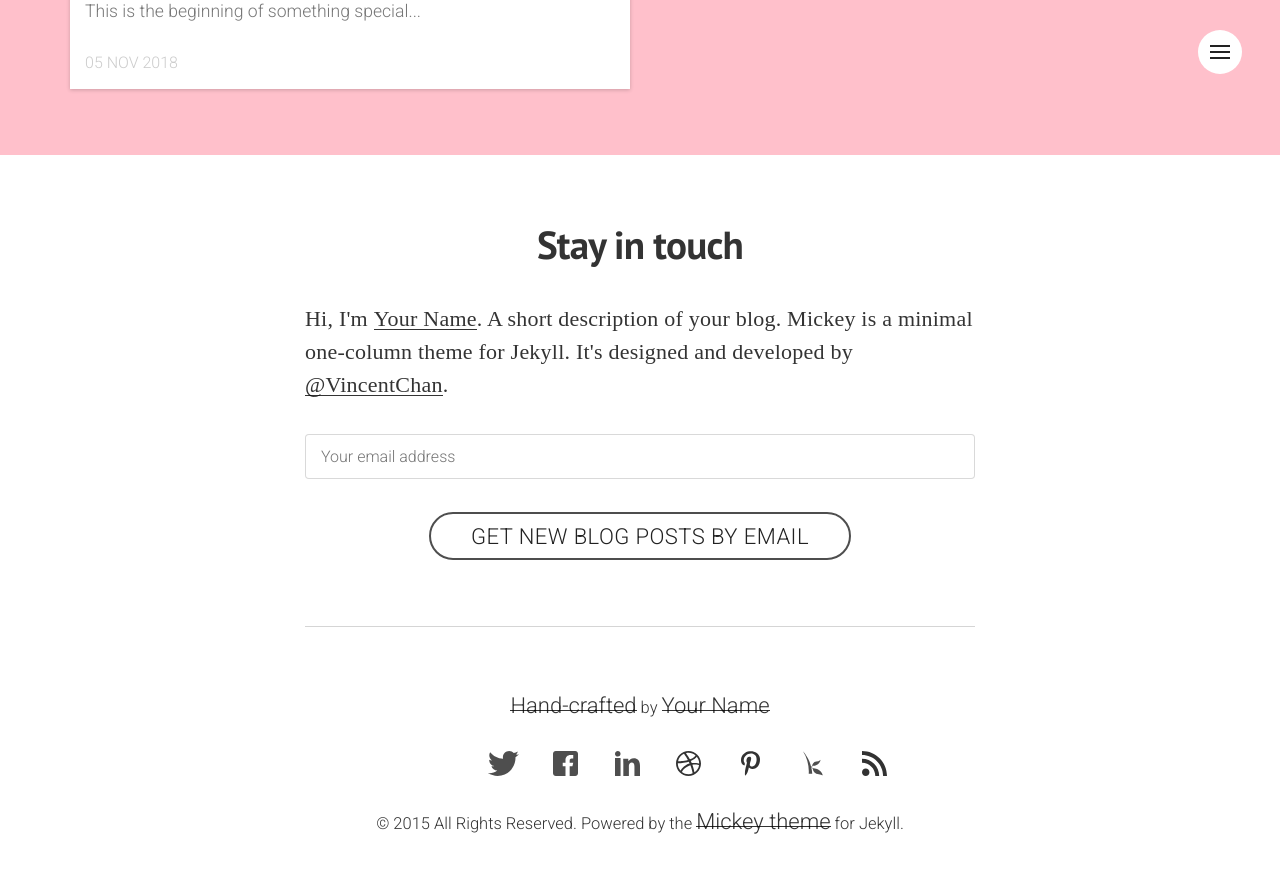
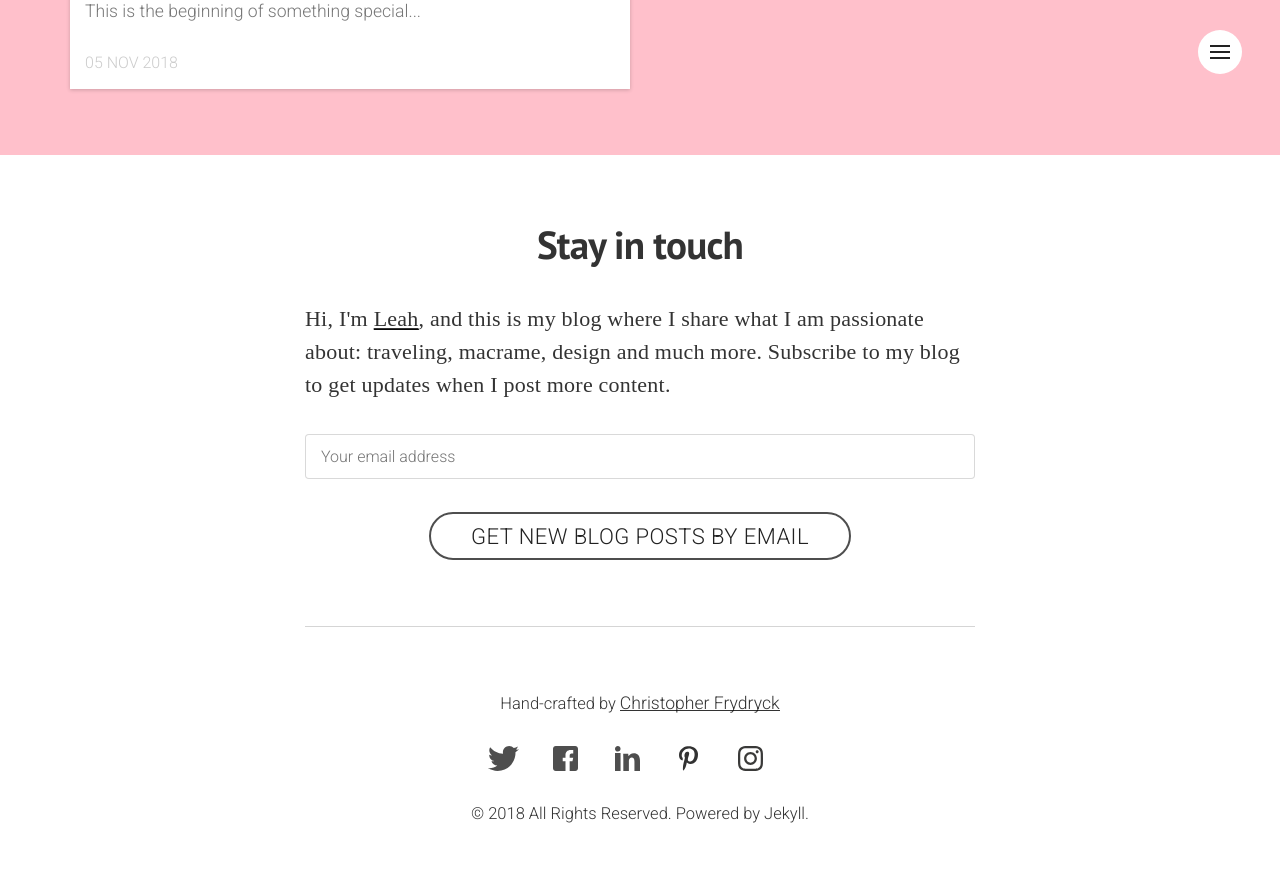
Before and after one commit to TanglesAndTwists/TanglesAndTwists.github.io, a Jekyll site: the page built from index.html, in a window 1280 px wide and 900 px high, scrolled down 1162 px. Shown: the top 873 px of the window. Built offline with Jekyll 4.4.1, drawn with Linux system fonts in a browser that asks for light colours; nearby versions of some CDN libraries; some web fonts are replaced.

Commit message:
Update Modals

```diff
--- a/_includes/footer.html
+++ b/_includes/footer.html
@@ -1,19 +1,17 @@
 <footer class="section--footer">
   <div class="container container--content">
     <div>
-      <a href="{{ site.baseurl }}humans.txt">Hand-crafted</a> by <a href="{{ site.baseurl }}about/">Your Name</a>
+      Hand-crafted by <a href="https://www.christopherfrydryck.cf" target=_blank style="text-decoration: none; font-size: .8rem;">Christopher Frydryck</a>
     </div>
     <ul class="socialAccountList">
       <li><a href="http://twitter.com/{{ site.author.twitter }}" class="socialAccount socialAccount--twitter" target="_blank"></a></li>
       <li><a href="http://facebook.com/{{ site.author.facebook }}" class="socialAccount socialAccount--facebook" target="_blank"></a></li>
       <li><a href="http://www.linkedin.com/in/{{ site.author.linkedin }}" class="socialAccount socialAccount--linkedin" target="_blank"></a></li>
-      <li><a href="http://dribbble.com/{{ site.author.dribble }}" class="socialAccount socialAccount--dribbble" target="_blank"></a></li>
       <li><a href="https://www.pinterest.com/{{ site.author.pinterest }}/" class="socialAccount socialAccount--pinterest" target="_blank"></a></li>
-      <li><a href="http://www.kiva.org/lender/{{ site.author.kiva }}" class="socialAccount socialAccount--kiva" target="_blank"></a></li>
-      <li><a href="{{ site.rss }}" class="socialAccount socialAccount--rss" target="_blank"></a></li>
+      <li><a href="https://www.instagram.com/{{ site.author.instagram }}" class="socialAccount socialAccount--instagram" target="_blank"></a></li>
     </ul>
     <div>
-      © 2015 All Rights Reserved. Powered by the <a href="https://github.com/vincentchan/mickey" target="_blank">Mickey theme</a> for Jekyll.
+      © <script type="text/javascript">document.write(new Date().getFullYear());</script> All Rights Reserved. Powered by Jekyll.
     </div>
   </div>
 </footer>
--- a/_includes/modal.html
+++ b/_includes/modal.html
@@ -15,9 +15,6 @@
       <li><a class="shareButton shareButton--facebook" href="https://www.facebook.com/sharer/sharer.php?u={{ page.url | prepend: site.url | url_encode }}" target="_blank"></a></li>
       <li><a class="shareButton shareButton--linkedin" href="https://www.linkedin.com/shareArticle
 ?mini=true&url={{ page.url | prepend: site.url | url_encode }}&title={{ page.title }}"  target="_blank"></a></li>
-      <li><a class="shareButton shareButton--buffer" href="https://buffer.com/add?text={{ page.title | append: ' by @VincentChan' }}&url={{ page.url | prepend: site.url | url_encode }}" target="_blank"></a></li>
-      <li><a class="shareButton shareButton--hackernews" href="http://news.ycombinator.com/submitlink?u={{ page.url | prepend: site.url | url_encode }}&t={{ page.title }}" target="_blank"></a></li>
-      <li><a class="shareButton shareButton--pocket" href="https://getpocket.com/save?url={{ page.url | prepend: site.url | url_encode }}&title={{ page.title }}" target="_blank"></a></li>
     </ul>
   </div>
 </div>
--- a/_includes/subscribe.html
+++ b/_includes/subscribe.html
@@ -2,7 +2,7 @@
   <div class="container container--content">
     <h3 class="u-alignCenter">Stay in touch</h3>
     <p>
-      Hi, I'm <a href="{{ site.baseurl }}about/">Your Name</a>. A short description of your blog. Mickey is a minimal one-column theme for Jekyll. It's designed and developed by <a href="http://github.com/vincentchan" target="_blank">@VincentChan</a>.
+      Hi, I'm <a href="{{ site.baseurl }}about/" style="font-size: 1rem; text-decoration: underline;">Leah</a>, and this is my blog where I share what I am passionate about: traveling, macrame, design and much more. Subscribe to my blog to get updates when I post more content.
     </p>
     <div class="newsletterForm-wrapper">
       <!-- Begin MailChimp Signup Form -->
```
